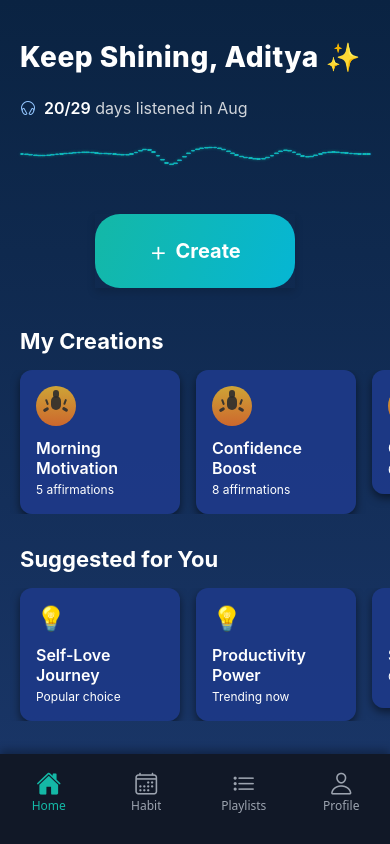
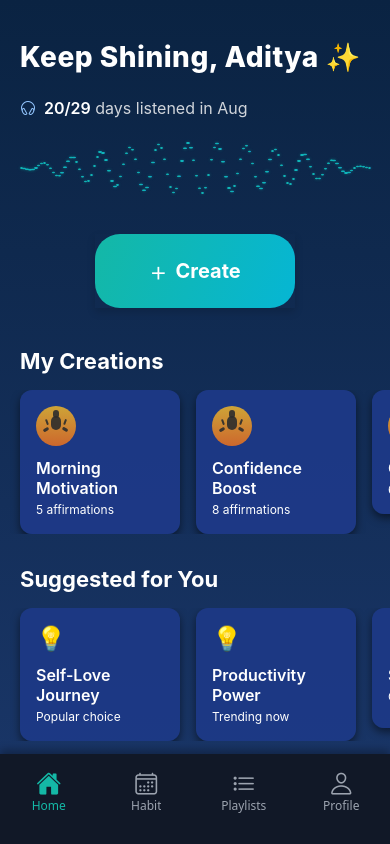
Before and after one commit to adityascript/UpliftAI, a React Native app: screen /Home in a window 390 px wide. Built offline with nearby package versions, Linux system fonts and the light colour scheme.

Commit message:
String animation version 3

```diff
--- a/components/AnimatedWaveString.js
+++ b/components/AnimatedWaveString.js
@@ -7,7 +7,7 @@ import { LinearGradient } from 'expo-linear-gradient';
 const AnimatedWaveString = () => {
   const screenWidth = Dimensions.get('window').width;
   const stringWidth = screenWidth * 0.9; // 90% of screen width for better span
-  const numSegments = 80; // Even more segments for highly detailed wave
+  const numSegments = 120; // More segments for smooth serpentine curves
 
   const animationValue = useRef(new Animated.Value(0)).current;
 
@@ -15,7 +15,7 @@ const AnimatedWaveString = () => {
     const waveAnimation = Animated.loop(
       Animated.timing(animationValue, {
         toValue: 1,
-        duration: 3000, // Faster to show more vibration activity
+        duration: 4000, // Slower for smooth flowing motion
         useNativeDriver: true,
         easing: Easing.linear,
       })
@@ -35,21 +35,18 @@ const AnimatedWaveString = () => {
       const segmentWidth = stringWidth / numSegments;
       const x = i * segmentWidth;
 
-      // Calculate distance from center for amplitude tapering
-      const centerRatio = i / (numSegments - 1); // 0 to 1
-      const distanceFromCenter = Math.abs(centerRatio - 0.5) * 2; // 0 at center, 1 at edges
+      // Horizontal progress along the string (0 to 1)
+      const progress = i / (numSegments - 1);
 
-      // Enhanced amplitude with more pronounced center activity
-      const maxAmplitude = 12; // Increased max amplitude
-      const minAmplitude = 0.2;
-      const amplitudeCurve = Math.cos(distanceFromCenter * Math.PI / 2); // Cosine for smooth falloff
-      const amplitude = minAmplitude + (maxAmplitude - minAmplitude) * amplitudeCurve;
+      // Create amplitude envelope - stronger in middle, weaker at ends (like reference image)
+      const centerDistance = Math.abs(progress - 0.5) * 2; // 0 at center, 1 at ends
+      const amplitudeEnvelope = Math.cos(centerDistance * Math.PI / 2); // Smooth falloff
+      const maxAmplitude = 25; // Large amplitude for pronounced coils
+      const amplitude = maxAmplitude * amplitudeEnvelope;
 
-      // Multiple wave frequencies for rich sinusoidal pattern
-      const primaryPhase = i * 0.4; // Higher frequency for more crests/troughs
-      const secondaryPhase = i * 0.25; // Secondary wave
-      const tertiaryPhase = i * 0.6; // Even higher frequency for fine detail
-      const microPhase = i * 0.8; // Very fine oscillations
+      // Create tight serpentine coils like in the reference image
+      const coilFrequency = 12; // Number of complete coils across the string
+      const wavePhase = progress * coilFrequency * Math.PI * 2;
 
       const animatedTransform = animationValue.interpolate({
         inputRange: [0, 1],
@@ -70,16 +67,9 @@ const AnimatedWaveString = () => {
                   translateY: animatedTransform.interpolate({
                     inputRange: [0, 2 * Math.PI],
                     outputRange: [
-                      // Complex sinusoidal combination for rich wave pattern
-                      (Math.sin(primaryPhase) * 0.4 +
-                       Math.sin(secondaryPhase) * 0.3 +
-                       Math.sin(tertiaryPhase) * 0.2 +
-                       Math.sin(microPhase) * 0.1) * amplitude,
-                      // Same pattern shifted by 2π for continuous motion
-                      (Math.sin(primaryPhase + 2 * Math.PI) * 0.4 +
-                       Math.sin(secondaryPhase + 2 * Math.PI) * 0.3 +
-                       Math.sin(tertiaryPhase + 2 * Math.PI) * 0.2 +
-                       Math.sin(microPhase + 2 * Math.PI) * 0.1) * amplitude
+                      // Serpentine wave pattern flowing horizontally
+                      Math.sin(wavePhase) * amplitude,
+                      Math.sin(wavePhase + 2 * Math.PI) * amplitude
                     ],
                     extrapolate: 'clamp',
                   }),
@@ -113,13 +103,13 @@ const AnimatedWaveString = () => {
 const styles = StyleSheet.create({
   container: {
     alignItems: 'center',
-    paddingVertical: 16,
-    height: 60, // Increased to accommodate larger vibrations
+    paddingVertical: 20,
+    height: 80, // Increased to accommodate serpentine coils
   },
   stringContainer: {
-    height: 40, // Increased height for bigger waves
+    height: 60, // Much larger height for coiled wave pattern
     position: 'relative',
-    overflow: 'visible', // Allow wave to extend slightly outside
+    overflow: 'visible', // Allow wave to extend outside
   },
   waveSegment: {
     position: 'absolute',
```
